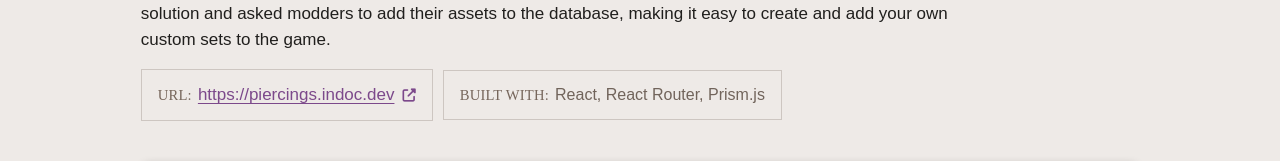
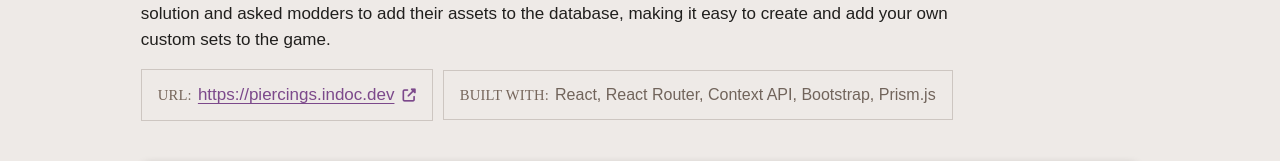
Before and after one commit to indoct/scho-react, a React (Vite) app: page /work/bg3setcreator in a window 1280 px wide. Shown: the part 262-423 px from the top of the page. Built offline with nearby package versions, Linux system fonts and the light colour scheme; a web font is replaced by a local one.

Commit message:
Update BG3SetCreator.jsx

```diff
--- a/src/pages/work/BG3SetCreator.jsx
+++ b/src/pages/work/BG3SetCreator.jsx
@@ -92,7 +92,7 @@ export default function BG3SetCreator() {
               </p>
               <p className="plink-cont">
                 <span className="tech">built with:</span>
-                React, React Router, Prism.js
+                React, React Router, Context API, Bootstrap, Prism.js
               </p>
             </div>
           </div>
```
